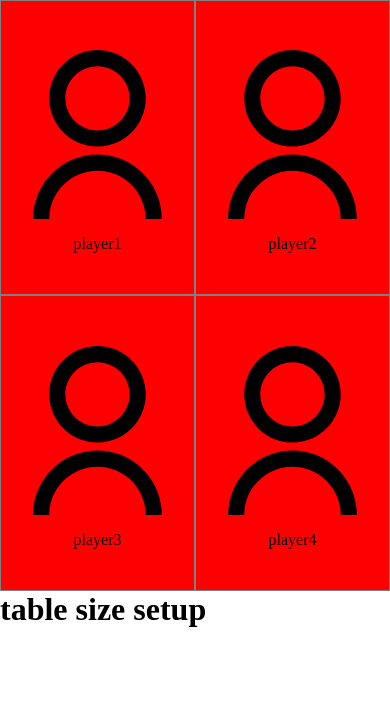
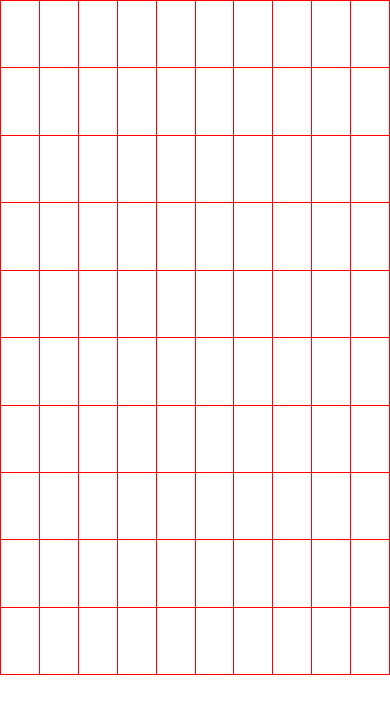
Before and after one commit to VDan007/TicTacToe_HM, a React (Vite) app in the folder TicTacToe_HM/: page / in a window 390 px wide. Shown: the top 714 px of the page. Built offline with nearby package versions, Linux system fonts and the light colour scheme.

Commit message:
tabletaking shape

```diff
--- a/TicTacToe_HM/src/App.jsx
+++ b/TicTacToe_HM/src/App.jsx
@@ -15,7 +15,7 @@ function App() {
 
 
   const[ showLogin, setShowLogin ] = useState(true);
-  const[ showGameTable, setShowGAmeTable ] = useState(false);
+  const[ showGameTable, setShowGAmeTable ] = useState(true);
 
 
 
@@ -24,7 +24,7 @@ function App() {
 
   return (
     <div className="app">
-      {showLogin && <Login/>}
+      {/* {showLogin && <Login/>} */}
       {showGameTable&&<GameTable/>}
 
     </div>
--- /dev/null
+++ b/TicTacToe_HM/src/Components/Field.jsx
@@ -0,0 +1,9 @@
+
+ function Field(){
+    return(
+        <div className="GameTable_field">
+        </div>
+    );
+}
+
+export { Field };
--- a/TicTacToe_HM/src/Components/GameTable.jsx
+++ b/TicTacToe_HM/src/Components/GameTable.jsx
@@ -1,8 +1,12 @@
-
+import { Field } from "./Field";
 function GameTable(){
+    const array = Array(100).fill("");
+    console.log(array);
+    const content = array.map((item,index) => <Field
+                                        key={index}/>);
     return(
-        <div>
-            <h1>Game Table seen</h1>
+        <div className="GameTable_container">
+          {content}
         </div>
     );
 }
--- a/TicTacToe_HM/src/index.css
+++ b/TicTacToe_HM/src/index.css
@@ -10,6 +10,21 @@
 
 }
 
+/* /////////////GameTable//////////////////// */
+.GameTable_container{
+    border: 1px solid red;
+    display: grid;
+    grid-template-columns: repeat(10,1fr);
+    grid-template-rows: repeat(10,1fr);
+    min-height: 80vh;
+    background-color: red;
+    gap: 1px;
+}
+.GameTable_field{
+    background-color: white;
+}
+
+/* /////////////GameTable//////////////////// */
 
 
 
```
